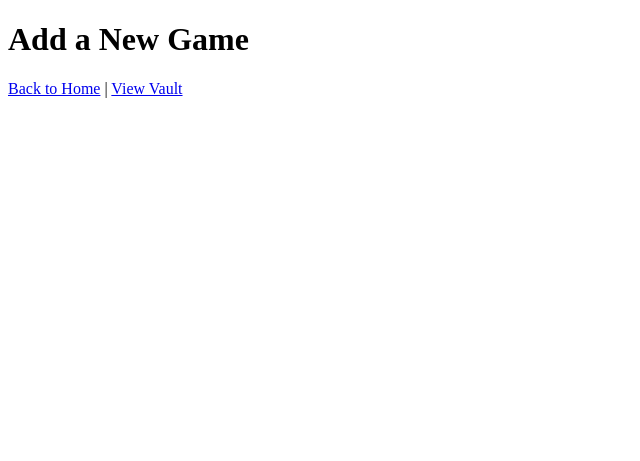
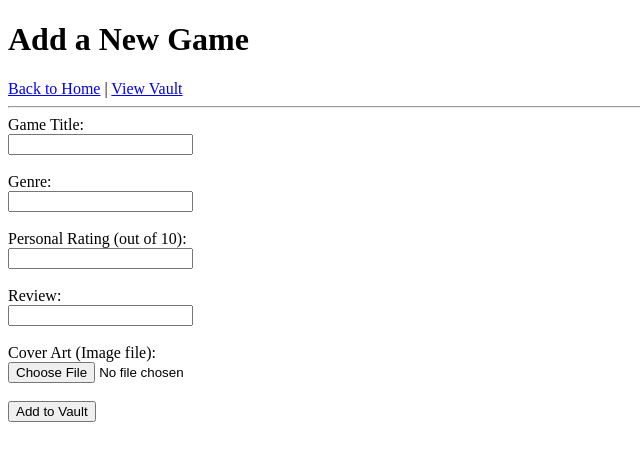
Before and after one commit to yeleir/cp1895-final-project, a Flask app: page /add in a window 1280 px wide. Shown: the top 461 px of the page, without its empty margins (0-640 px from the left). Run offline with Flask 3, Linux system fonts and the light colour scheme.

Commit message:
Configured Flask-Session and built Add Game HTML form with JS validation

```diff
--- a/main.py
+++ b/main.py
@@ -1,6 +1,13 @@
-from flask import Flask, render_template
+from flask import Flask, render_template, request, session, flash
+from flask_session import Session
 
 app = Flask(__name__)
+
+app.secret_key = "super_secret_ps2_key"
+
+app.config['SESSION_PERMANENT'] = False
+app.config['SESSION_TYPE'] = "filesystem"
+Session(app)
 
 @app.route('/')
 def home():
--- a/templates/add.html
+++ b/templates/add.html
@@ -7,5 +7,64 @@
 <body>
     <h1>Add a New Game</h1>
     <a href="/">Back to Home</a> | <a href="/games">View Vault</a>
+    <hr>
+    {% with messages = get_flashed_messages() %}
+        {% if messages %}
+            {% for message in messages %}
+                <p style="color: red; font-weight: bold;">{{ message }}</p>
+            {% endfor %}
+        {% endif %}
+    {% endwith %}
+    <form action="/add" method="POST" enctype="multipart/form-data" onsubmit="return validateForm()">
+
+        <div>
+            <label for="title">Game Title:</label><br>
+            <input type="text" id="title" name="title">
+        </div>
+        <br>
+
+        <div>
+            <label for="genre">Genre:</label><br>
+            <input type="text" id="genre" name="genre">
+        </div>
+        <br>
+
+        <div>
+            <label for="rating">Personal Rating (out of 10):</label><br>
+            <input type="text" id="rating" name="rating">
+        </div>
+        <br>
+
+        <div>
+            <label for="review">Review:</label><br>
+            <input type="text" id="review" name="review">
+        </div>
+        <br>
+
+        <div>
+            <label for="image">Cover Art (Image file):</label><br>
+            <input type="file" id="image" name="image" accept="image/*">
+        </div>
+        <br>
+
+        <button type="submit">Add to Vault</button>
+    </form>
+
+<script>
+        function validateForm() {
+            let title = document.getElementById("title").value;
+            let genre = document.getElementById("genre").value;
+            let rating = document.getElementById("rating").value;
+            let review = document.getElementById("review").value;
+            let image = document.getElementById("image").value;
+
+            if (title === "" || genre === "" || rating === "" || review === "" || image === "") {
+                alert("Please fill out all fields and select an image before submitting!");
+                return false;
+            }
+            return true;
+
+        }
+    </script>
 </body>
 </html>
```
